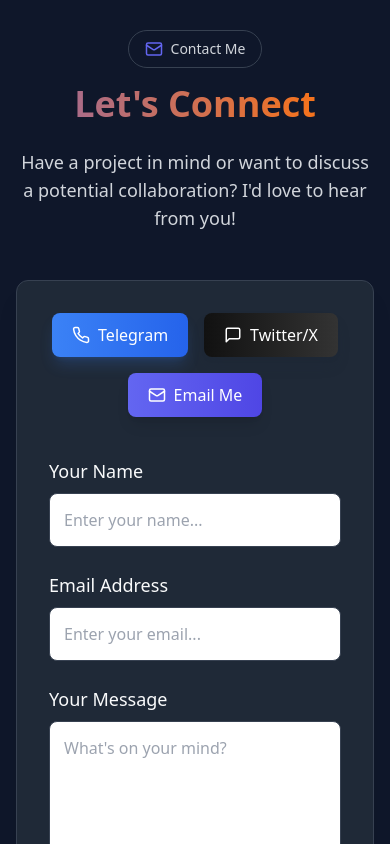
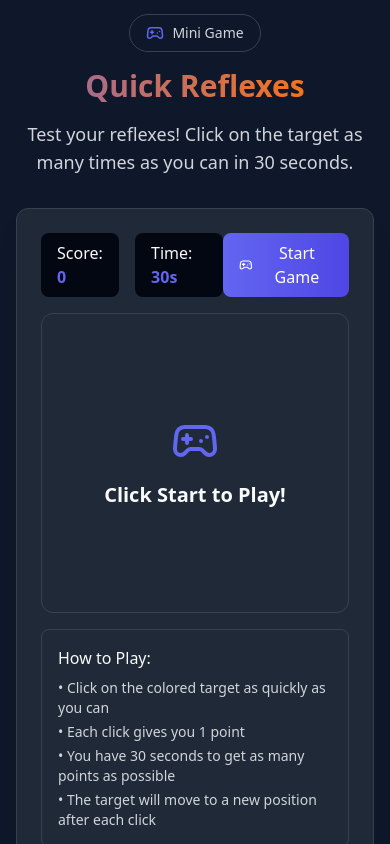
Before and after one commit to Dipraise1/PORTFOLIO2, a React (Vite) app: page / in a window 390 px wide. Shown: the part 5820-6664 px from the top of the page. Built offline with nearby package versions, Linux system fonts and the light colour scheme.

Commit message:
Added interactive game section with Quick Reflexes mini-game

```diff
--- a/src/App.jsx
+++ b/src/App.jsx
@@ -2,6 +2,7 @@ import { motion } from 'framer-motion';
 import Header from './components/Header';
 import Hero from './components/Hero';
 import Projects from './components/Projects';
+import Game from './components/Game';
 import Contact from './components/Contact';
 import Footer from './components/Footer';
 
@@ -52,6 +53,7 @@ const App = () => {
         >
           <Hero />
           <Projects />
+          <Game />
           <Contact />
         </motion.div>
       </main>
--- /dev/null
+++ b/src/components/Game.jsx
@@ -0,0 +1,207 @@
+import { useState, useEffect, useRef } from 'react';
+import { motion } from 'framer-motion';
+import { Gamepad2, RefreshCw, Sparkles } from 'lucide-react';
+
+const Game = () => {
+  // Game state
+  const [score, setScore] = useState(0);
+  const [gameOver, setGameOver] = useState(false);
+  const [gameStarted, setGameStarted] = useState(false);
+  const [targetPosition, setTargetPosition] = useState({ x: 50, y: 50 });
+  const [timeLeft, setTimeLeft] = useState(30);
+  const gameAreaRef = useRef(null);
+
+  // Start the game
+  const startGame = () => {
+    setScore(0);
+    setGameOver(false);
+    setGameStarted(true);
+    setTimeLeft(30);
+    moveTarget();
+  };
+
+  // Reset the game
+  const resetGame = () => {
+    setGameStarted(false);
+    setGameOver(false);
+    setScore(0);
+    setTimeLeft(30);
+  };
+
+  // Move the target to a random position
+  const moveTarget = () => {
+    if (gameAreaRef.current) {
+      const gameArea = gameAreaRef.current.getBoundingClientRect();
+
+      // Account for the target size (50px) to keep it within bounds
+      const maxX = gameArea.width - 50;
+      const maxY = gameArea.height - 50;
+
+      const newX = Math.floor(Math.random() * maxX);
+      const newY = Math.floor(Math.random() * maxY);
+
+      setTargetPosition({ x: newX, y: newY });
+    }
+  };
+
+  // Handle target click
+  const handleTargetClick = () => {
+    if (!gameOver && gameStarted) {
+      setScore(prevScore => prevScore + 1);
+      moveTarget();
+    }
+  };
+
+  // Timer effect
+  useEffect(() => {
+    let timer;
+    if (gameStarted && !gameOver) {
+      timer = setInterval(() => {
+        setTimeLeft(prevTime => {
+          if (prevTime <= 1) {
+            clearInterval(timer);
+            setGameOver(true);
+            return 0;
+          }
+          return prevTime - 1;
+        });
+      }, 1000);
+    }
+    return () => clearInterval(timer);
+  }, [gameStarted, gameOver]);
+
+  return (
+    <section className="py-20 relative" id="game">
+      <div className="container-custom">
+        <motion.div
+          className="text-center mb-8"
+          initial={{ opacity: 0, y: -20 }}
+          animate={{ opacity: 1, y: 0 }}
+          transition={{ duration: 0.6 }}
+        >
+          <div className="inline-flex items-center gap-2 text-[var(--color-text-secondary)] px-4 py-2 rounded-full bg-[var(--color-secondary-lighter)]/50 border border-[var(--color-border)] mb-4">
+            <Gamepad2 size={18} className="text-[var(--color-primary)]" />
+            <span className="text-sm font-medium">Mini Game</span>
+          </div>
+
+          <h2 className="text-3xl sm:text-4xl font-bold mb-4">
+            <span className="heading-gradient">Quick Reflexes</span>
+          </h2>
+
+          <p className="text-[var(--color-text-secondary)] text-lg max-w-2xl mx-auto">
+            Test your reflexes! Click on the target as many times as you can in 30 seconds.
+          </p>
+        </motion.div>
+
+        <div className="max-w-3xl mx-auto">
+          <div className="card p-6 backdrop-blur-md">
+            {/* Game controls */}
+            <div className="flex justify-between items-center mb-4">
+              <div className="flex items-center gap-4">
+                <div className="px-4 py-2 bg-[var(--color-secondary-darker)] rounded-lg">
+                  <span className="text-[var(--color-text)]">Score: <span className="text-[var(--color-primary)] font-bold">{score}</span></span>
+                </div>
+                <div className="px-4 py-2 bg-[var(--color-secondary-darker)] rounded-lg">
+                  <span className="text-[var(--color-text)]">Time: <span className={`font-bold ${timeLeft < 10 ? 'text-red-500' : 'text-[var(--color-primary)]'}`}>{timeLeft}s</span></span>
+                </div>
+              </div>
+
+              <motion.button
+                onClick={gameStarted ? resetGame : startGame}
+                className="btn-primary py-2 px-4 flex items-center gap-2"
+                whileHover={{ scale: 1.05 }}
+                whileTap={{ scale: 0.95 }}
+              >
+                {gameStarted ? (
+                  <>
+                    <RefreshCw size={16} />
+                    Reset
+                  </>
+                ) : (
+                  <>
+                    <Gamepad2 size={16} />
+                    Start Game
+                  </>
+                )}
+              </motion.button>
+            </div>
+
+            {/* Game area */}
+            <div
+              ref={gameAreaRef}
+              className="relative bg-[var(--color-secondary-darker)]/30 rounded-xl h-[300px] sm:h-[400px] border border-[var(--color-border)] overflow-hidden"
+              style={{ cursor: gameStarted && !gameOver ? 'crosshair' : 'default' }}
+            >
+              {!gameStarted && !gameOver && (
+                <div className="absolute inset-0 flex items-center justify-center">
+                  <motion.div
+                    className="text-center"
+                    initial={{ opacity: 0 }}
+                    animate={{ opacity: 1 }}
+                    transition={{ duration: 0.5 }}
+                  >
+                    <Gamepad2 size={48} className="text-[var(--color-primary)] mx-auto mb-4" />
+                    <p className="text-[var(--color-text)] text-xl font-bold">Click Start to Play!</p>
+                  </motion.div>
+                </div>
+              )}
+
+              {gameOver && (
+                <div className="absolute inset-0 flex items-center justify-center bg-[var(--color-secondary-darker)]/80 backdrop-blur-sm">
+                  <motion.div
+                    className="text-center p-6 rounded-xl bg-[var(--color-secondary)]/80 border border-[var(--color-border)]"
+                    initial={{ scale: 0.8, opacity: 0 }}
+                    animate={{ scale: 1, opacity: 1 }}
+                    transition={{ duration: 0.3 }}
+                  >
+                    <Sparkles size={48} className="text-[var(--color-primary)] mx-auto mb-4" />
+                    <h3 className="text-[var(--color-text)] text-2xl font-bold mb-2">Game Over!</h3>
+                    <p className="text-[var(--color-text-secondary)] mb-4">Your score: <span className="text-[var(--color-primary)] font-bold text-xl">{score}</span></p>
+                    <motion.button
+                      onClick={startGame}
+                      className="btn-primary py-2 px-6"
+                      whileHover={{ scale: 1.05 }}
+                      whileTap={{ scale: 0.95 }}
+                    >
+                      Play Again
+                    </motion.button>
+                  </motion.div>
+                </div>
+              )}
+
+              {gameStarted && !gameOver && (
+                <motion.div
+                  className="absolute w-12 h-12 rounded-full bg-gradient-to-br from-[var(--color-primary)] to-[var(--color-accent)] flex items-center justify-center cursor-pointer shadow-lg"
+                  style={{
+                    left: `${targetPosition.x}px`,
+                    top: `${targetPosition.y}px`,
+                  }}
+                  initial={{ scale: 0 }}
+                  animate={{ scale: 1 }}
+                  whileHover={{ scale: 1.1 }}
+                  whileTap={{ scale: 0.9 }}
+                  onClick={handleTargetClick}
+                >
+                  <Sparkles size={20} className="text-white" />
+                </motion.div>
+              )}
+            </div>
+
+            {/* Instructions */}
+            <div className="mt-4 p-4 rounded-lg bg-[var(--color-secondary-darker)]/30 border border-[var(--color-border)]">
+              <h4 className="text-[var(--color-text)] font-medium mb-2">How to Play:</h4>
+              <ul className="text-[var(--color-text-secondary)] text-sm space-y-1">
+                <li>• Click on the colored target as quickly as you can</li>
+                <li>• Each click gives you 1 point</li>
+                <li>• You have 30 seconds to get as many points as possible</li>
+                <li>• The target will move to a new position after each click</li>
+              </ul>
+            </div>
+          </div>
+        </div>
+      </div>
+    </section>
+  );
+};
+
+export default Game;
--- a/src/components/Header.jsx
+++ b/src/components/Header.jsx
@@ -1,6 +1,6 @@
 import { useState, useEffect } from 'react';
 import { motion, AnimatePresence } from 'framer-motion';
-import { Menu, X, Code, Github, Mail, Terminal } from 'lucide-react';
+import { Menu, X, Code, Github, Mail, Terminal, Gamepad2 } from 'lucide-react';
 
 const Header = () => {
   const [isOpen, setIsOpen] = useState(false);
@@ -36,8 +36,9 @@ const Header = () => {
   const navItems = [
     { name: 'About', icon: <Terminal size={16} /> },
     { name: 'Projects', icon: <Code size={16} /> },
+    { name: 'Game', icon: <Gamepad2 size={16} /> },
     { name: 'Contact', icon: <Mail size={16} /> },
-    { name: 'Github', icon: <Github size={16} />, external: true, href: 'https://github.com/' }
+    { name: 'Github', icon: <Github size={16} />, external: true, href: 'https://github.com/divine' }
   ];
 
   return (
```
